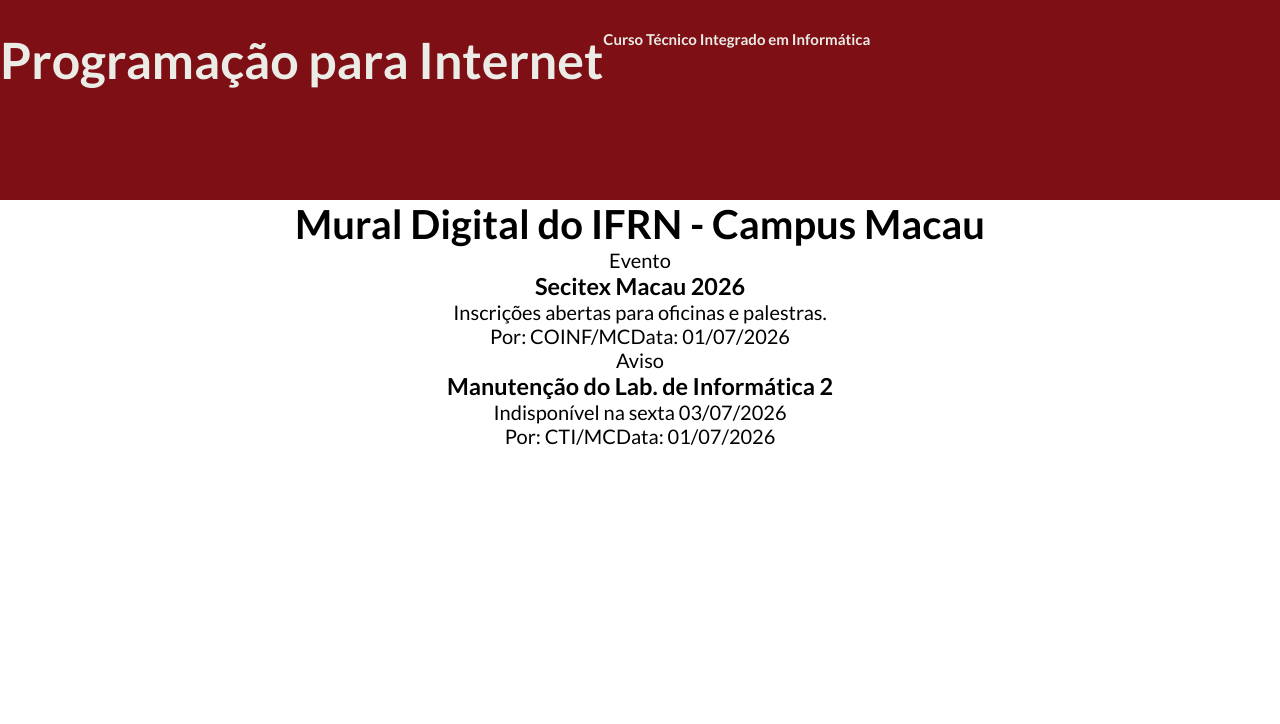
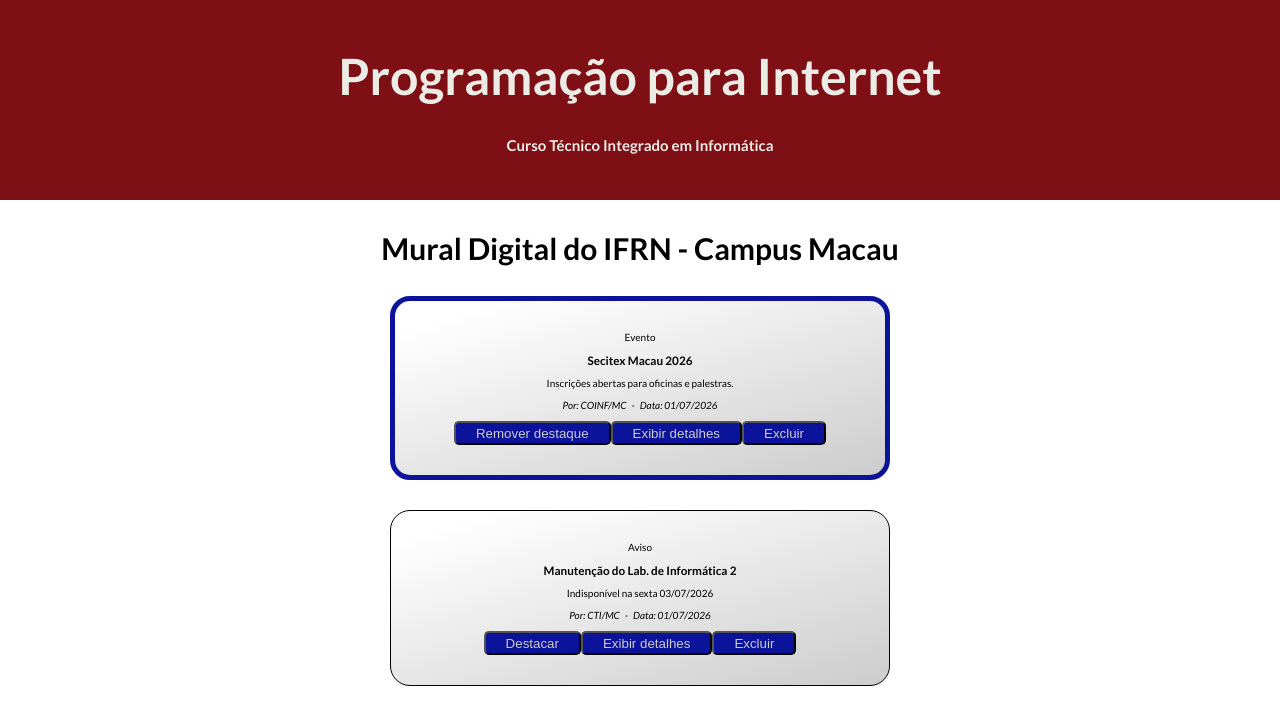
Before and after one commit to guilhermesrb13/ppi.26-Guiga, a React (Vite) app: page / in a window 1280 px wide. Shown: the top 724 px of the page. Built offline with nearby package versions, Linux system fonts and the light colour scheme.

Commit message:
Desafio do dia 15/07

```diff
--- a/src/App.css
+++ b/src/App.css
@@ -1,4 +1,8 @@
 @import url("https://fonts.googleapis.com/css2?family=Lato:ital,wght@0,100;0,300;0,400;0,700;0,900;1,100;1,300;1,400;1,700;1,900&display=swap");
+
+:root {
+  --primary: #0a1399;
+}
 
 * {
   margin: 0;
--- a/src/App.jsx
+++ b/src/App.jsx
@@ -1,8 +1,10 @@
+import { useState } from "react";
 import "./App.css";
 import Header from "./components/Header";
+import NoticeList from "./components/NoticeList";
 
 function App() {
-  const notices = [
+  const [notices, setNotices] = useState([
     {
       id: 1,
       title: "Secitex Macau 2026",
@@ -21,7 +23,23 @@
       date: "01/07/2026",
       featured: false,
     },
-  ];
+  ]);
+
+  function handleToggleFeatured(id) {
+    setNotices((notices) =>
+      notices.map((notice) =>
+        notice.id === id
+          ? { ...notice, featured: !notice.featured }
+          : notice
+      )
+    );
+  }
+
+  function handleDeleteNotice(id) {
+    setNotices((notices) =>
+      notices.filter((notice) => notice.id !== id)
+    );
+  }
 
   return (
     <>
@@ -29,21 +47,12 @@
         title={"Programação para Internet"}
         subtitle={"Curso Técnico Integrado em Informática"}
       />
-      <main className="main">
-        <h1>Mural Digital do IFRN - Campus Macau</h1>
 
-        {notices.map((notice) => (
-          <article>
-            <p>{notice.category}</p>
-            <h3>{notice.title}</h3>
-            <p>{notice.description}</p>
-            <div>
-              <span>Por: {notice.author}</span>
-              <span>Data: {notice.date}</span>
-            </div>
-          </article>
-        ))}
-      </main>
+      <NoticeList
+        notices={notices}
+        onToggleFeatured={handleToggleFeatured}
+        onDeleteNotice={handleDeleteNotice}
+      />
     </>
   );
 }
--- a/src/components/Header.css
+++ b/src/components/Header.css
@@ -2,9 +2,11 @@
   background-color: #7d0f15;
   color: #ecece7;
   height: 20rem;
-  text-align: center;
-  padding-top: 3rem;
   display: flex;
+  flex-direction: column;
+  align-items: center;
+  justify-content: center;
+  gap: 3rem;
 }
 
 header h1 {
--- a/src/components/NoticeCard.css
+++ b/src/components/NoticeCard.css
@@ -0,0 +1,42 @@
+.notice-card {
+    background-image: linear-gradient(163deg, #fff 10%, #ccc 100%);
+    border-radius: 2rem;
+    border: 0.1rem solid #000;
+    display: flex;
+    flex-direction: column;
+    gap: 1rem;
+    align-items: center;
+    justify-content: center;
+    padding: 3rem;
+    transition: transform 180ms ease;
+    width: 50rem;
+}
+
+.notice-card:hover {
+    box-shadow: 0 0 2rem 0.5rem var(--primary);
+    transform: translateY(-0.1rem);
+}
+
+.featured {
+    border: 0.5rem solid var(--primary);
+}
+
+.notice-meta {
+    display: flex;
+    gap: 0.5rem;
+    font-style: italic;
+}
+
+
+
+.notice-actions button {
+    background-color: var(--primary);
+    color: #ccc;
+    padding: 0.25rem 2rem;
+    border-radius: 0.5rem;
+}
+
+.notice-actions.details {
+    background-color: rgb(233, 253, 144);
+    color: navajowhite;
+}
--- a/src/components/NoticeCard.jsx
+++ b/src/components/NoticeCard.jsx
@@ -1,10 +1,47 @@
-import './NoticeCard.css';
+import { useState } from "react";
+import "./NoticeCard.css";
 
-function NoticeCard() {
-    return(
+function NoticeCard({ notice, onToggleFeatured, onDeleteNotice }) {
+  const [showDetails, setShowDetails] = useState(false);
 
-    );
+  return (
+    <article className={`notice-card ${notice.featured ? "featured" : ""}`}>
+      <p>{notice.category}</p>
+      <h3>{notice.title}</h3>
+      <p>{notice.description}</p>
 
+      <div className="notice-meta">
+        <span>Por: {notice.author}</span>
+        {" - "}
+        <span>Data: {notice.date}</span>
+      </div>
+
+      {showDetails && (
+        <p>
+          {notice.id === 1
+            ? "A Secitex (Semana de Ciência, Tecnologia e Extensão do IFRN) é um evento que reúne estudantes, servidores e a comunidade para promover a integração através de pesquisas, inovações, apresentações científicas, oficinas e atividades culturais."
+            : "O laboratório de manutenção do Instituto Federal do Rio Grande do Norte (IFRN) - Campus Macau é um espaço essencial para o suporte técnico, combinando atividades práticas de ensino e o reparo de equipamentos da instituição."}
+        </p>
+      )}
+
+      <div className="notice-actions">
+        <button onClick={() => onToggleFeatured(notice.id)}>
+          {notice.featured ? "Remover destaque" : "Destacar"}
+        </button>
+
+        <button
+          className="details"
+          onClick={() => setShowDetails(!showDetails)}
+        >
+          {showDetails ? "Ocultar detalhes" : "Exibir detalhes"}
+        </button>
+
+        <button onClick={() => onDeleteNotice(notice.id)}>
+          Excluir
+        </button>
+      </div>
+    </article>
+  );
 }
 
 export default NoticeCard;
--- a/src/components/NoticeList.css
+++ b/src/components/NoticeList.css
@@ -0,0 +1,13 @@
+main {
+    padding-top: 3rem;
+    display: flex;
+    flex-direction: column;
+    gap: 3rem;
+    align-items: center;
+    justify-content: center;
+    padding-bottom: 10rem;
+}
+
+main h2 {
+    font-size: 3rem;
+}
--- a/src/components/NoticeList.jsx
+++ b/src/components/NoticeList.jsx
@@ -1,10 +1,21 @@
-import './NoticeList.css';
+import NoticeCard from "./NoticeCard";
+import "./NoticeList.css";
 
-function NoticeList() {
-    return(
+function NoticeList({ notices, onToggleFeatured, onDeleteNotice }) {
+  return (
+    <main>
+      <h2>Mural Digital do IFRN - Campus Macau</h2>
 
-    );
-
+      {notices.map((notice) => (
+        <NoticeCard
+          key={notice.id}
+          notice={notice}
+          onToggleFeatured={onToggleFeatured}
+          onDeleteNotice={onDeleteNotice}
+        />
+      ))}
+    </main>
+  );
 }
 
 export default NoticeList;
```
